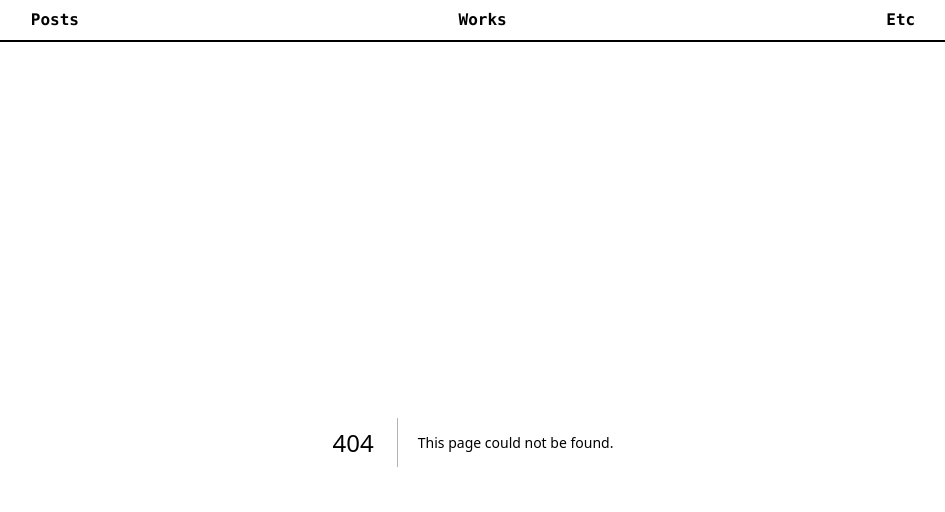
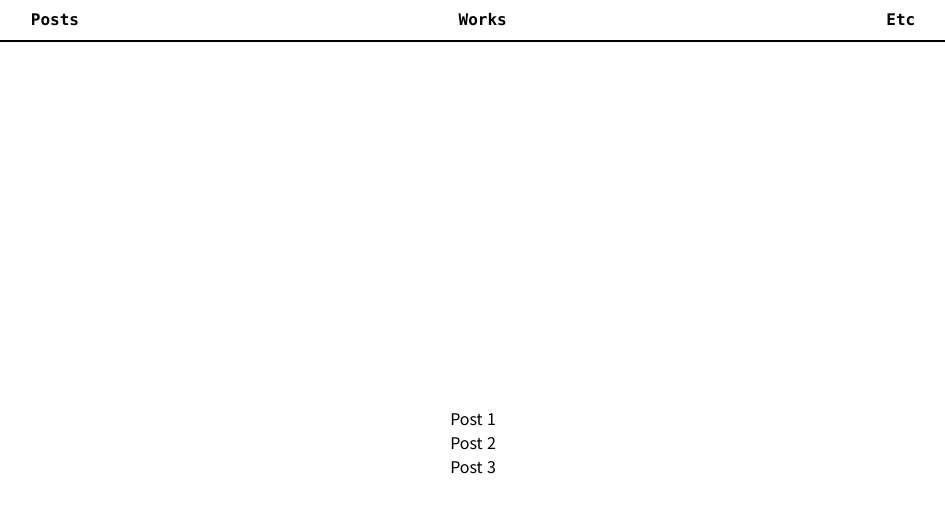
Before and after one commit to pseudopool/taiscookie, a Next.js app: page /posts in a window 1280 px wide. Before the commit this address had no page. Shown: the top 512 px of the page, without its empty margins (167-1112 px from the left). Built offline with nearby package versions, Linux system fonts and the light colour scheme.

Commit message:
feat: add posts page

```diff
--- /dev/null
+++ b/src/app/(posts)/posts/page.tsx
@@ -0,0 +1,11 @@
+const PostsPage = () => {
+  return (
+    <ul>
+      <li>Post 1</li>
+      <li>Post 2</li>
+      <li>Post 3</li>
+    </ul>
+  );
+};
+
+export default PostsPage;
--- a/src/app/layout.tsx
+++ b/src/app/layout.tsx
@@ -19,7 +19,9 @@ export default function RootLayout({
     <html lang="ko">
       <body className={noto_sans_kr.className}>
         <Navigator />
-        {children}
+        <main className="flex min-h-screen items-center justify-center">
+          {children}
+        </main>
       </body>
     </html>
   );
--- a/src/app/page.tsx
+++ b/src/app/page.tsx
@@ -2,7 +2,6 @@ import Image from "next/image";
 
 export default function Home() {
   return (
-    <main className="flex min-h-screen items-center justify-center">
     <article>
       <Image
         src="/main.jpeg"
@@ -12,6 +11,5 @@ export default function Home() {
         className="rounded"
       />
     </article>
-    </main>
   );
 }
```
Lines whose indentation alone changed are shown as unchanged.
